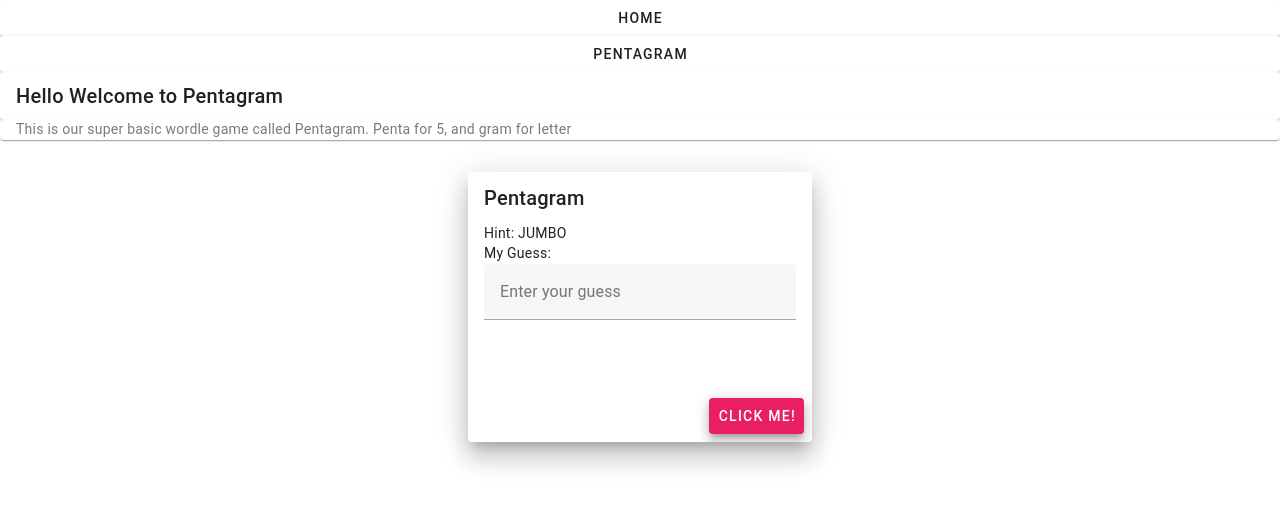
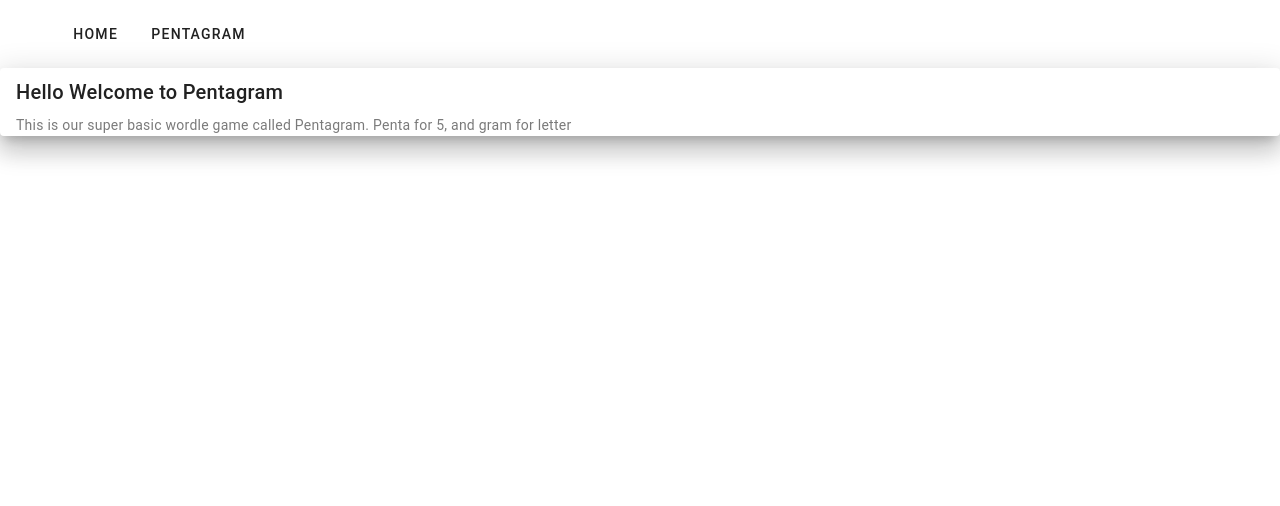
Before and after one commit to IntelliTect-Samples/EWU-CSCD379-2024-Spring, a Nuxt app in the folder wordle-web/: page /game in a window 1280 px wide. Shown: the top 506 px of the page. Built offline with nearby package versions, Linux system fonts and the light colour scheme.

Commit message:
condensed buttons

```diff
--- a/wordle-web/app.vue
+++ b/wordle-web/app.vue
@@ -1,9 +1,11 @@
 <template>
   <NuxtLayout>
-    <v-app>
-      <v-btn @click="router.push('/')">Home</v-btn>
-      <v-btn @click="router.push('/game')">Pentagram</v-btn>
-      <NuxtPage />
+    <v-app >
+      <v-container>
+        <v-btn variant ="text" @click="router.push('/')">Home</v-btn>
+        <v-btn variant ="text"@click="router.push('/game')">Pentagram</v-btn>
+      </v-container>
+        <NuxtPage />
     </v-app>
   </NuxtLayout>
 </template>
--- a/wordle-web/pages/game.vue
+++ b/wordle-web/pages/game.vue
@@ -1,10 +1,9 @@
 <template>
-    <v-card>
+    <v-card elevation="16" min-width="344">
         <v-card-title>Hello Welcome to Pentagram</v-card-title>
-    </v-card>
-    <v-card>
         <v-card-subtitle> This is our super basic wordle game called Pentagram. Penta for 5, and gram for letter</v-card-subtitle>
     </v-card>
+    <!--
     <v-card class="mx-auto my-8" elevation="16" min-width="344">
         <v-card-item>
           <v-card-title> Pentagram </v-card-title>
@@ -40,6 +39,7 @@
           </v-btn>
         </v-card-actions>
       </v-card>
+      -->
 </template>
 
 <script setup lang="ts">
--- a/wordle-web/pages/index.vue
+++ b/wordle-web/pages/index.vue
@@ -1,5 +1,5 @@
 <template>
-  <v-card>
+  <v-card class="mx-1 my-1" elevation = "16">
       <v-card-title>Hello Welcome to Home</v-card-title>
   </v-card>
 </template>
```
